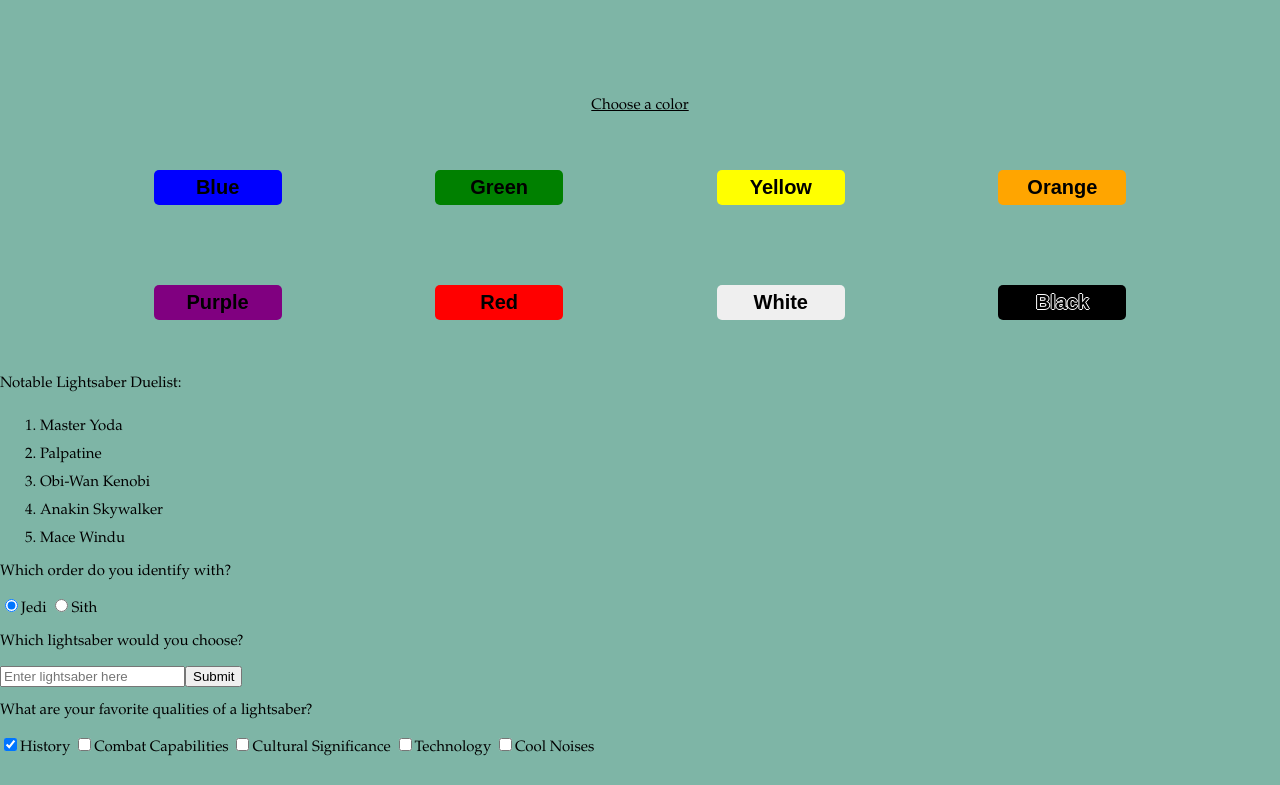
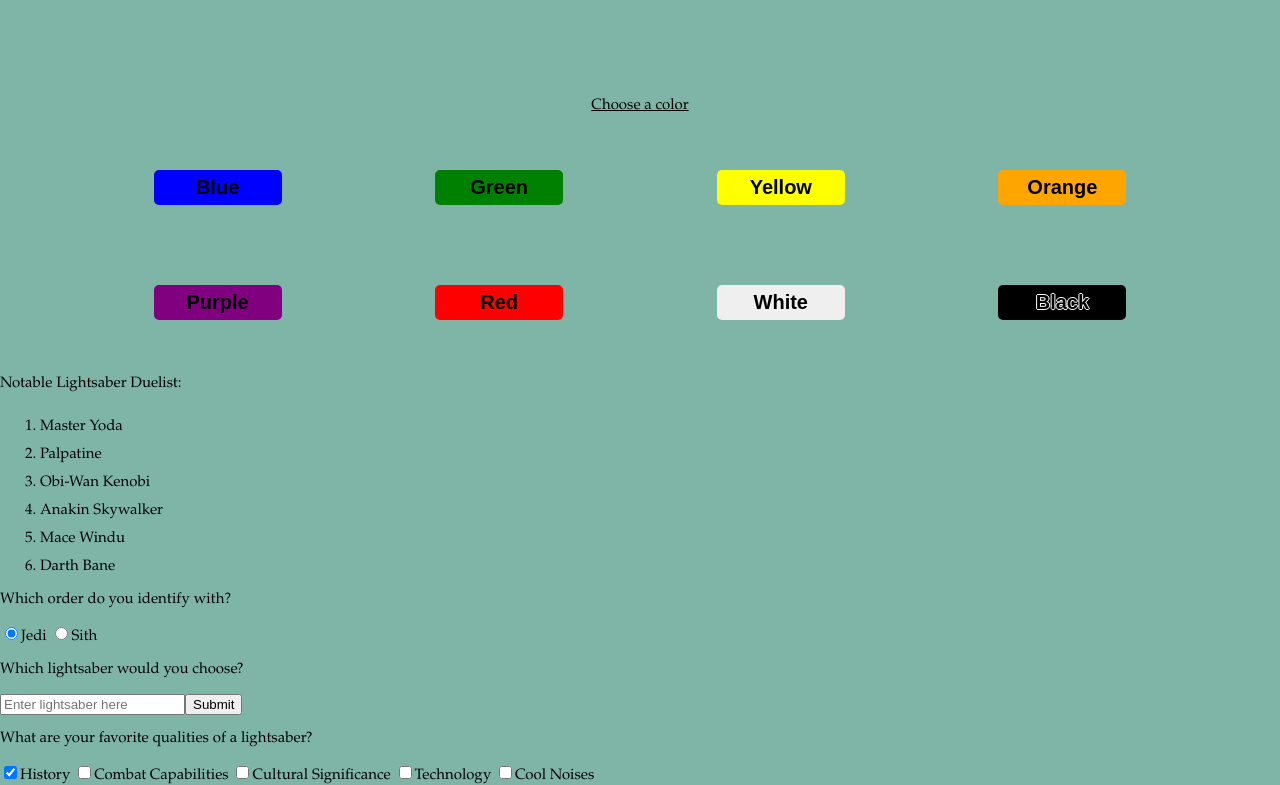
Before and after one commit to Chrisreidr/lightsaber_compendium, a plain HTML site: page index.html in a window 1280 px wide. Shown: the part 1603-2388 px from the top of the page. Before the commit the page ends 2360 px from the top, so only its background shows below. Drawn offline with Linux system fonts and the light colour scheme; a web font is replaced by a local one.

Commit message:
Added <li>

```diff
--- a/index.html
+++ b/index.html
@@ -148,6 +148,7 @@
         <li>Obi-Wan Kenobi</li>
         <li>Anakin Skywalker</li>
         <li>Mace Windu</li>
+        <li>Darth Bane</li>
     </ol>
     <form action="/url-where-you-want-to-submit-form-data">
         <p>Which order do you identify with?</p>
```
